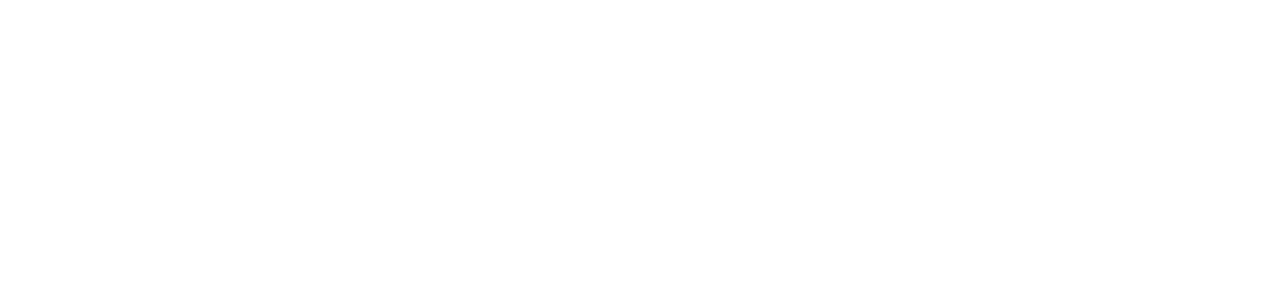
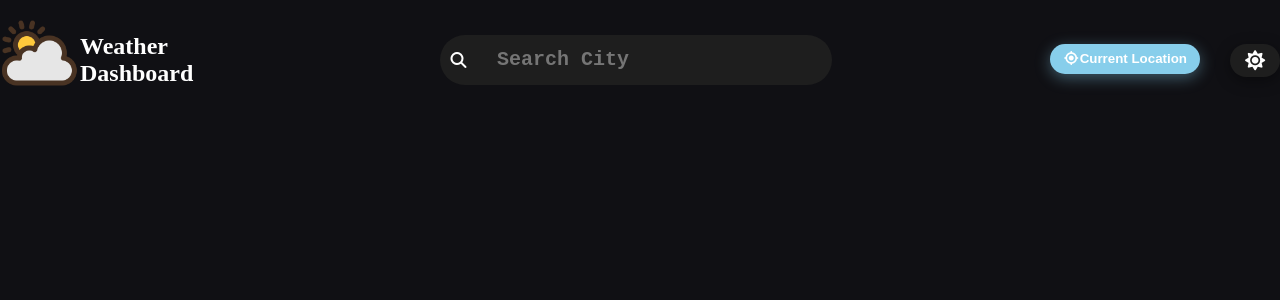
Before and after one commit to Mayanksharma3012/react-weather-app, a React (Vite) app in the folder Weather-Project/: page / in a window 1280 px wide. Shown: the top 300 px of the page. Built offline with nearby package versions, Linux system fonts and the light colour scheme.

Commit message:
Complete header

```diff
--- a/Weather-Project/index.html
+++ b/Weather-Project/index.html
@@ -2,9 +2,10 @@
 <html lang="en">
   <head>
     <meta charset="UTF-8" />
-    <link rel="icon" type="image/svg+xml" href="/favicon.svg" />
+    <link rel="icon" type="image/png+xml" href="/logo.png" />
     <meta name="viewport" content="width=device-width, initial-scale=1.0" />
     <title>weather-project</title>
+    <link rel="stylesheet" href="https://cdnjs.cloudflare.com/ajax/libs/font-awesome/7.0.1/css/all.min.css" integrity="sha512-2SwdPD6INVrV/lHTZbO2nodKhrnDdJK9/kg2XD1r9uGqPo1cUbujc+IYdlYdEErWNu69gVcYgdxlmVmzTWnetw==" crossorigin="anonymous" referrerpolicy="no-referrer" />
   </head>
   <body>
     <div id="root"></div>
--- a/Weather-Project/src/App.jsx
+++ b/Weather-Project/src/App.jsx
@@ -1,7 +1,11 @@
 import './App.css'
+import { Header } from './components/Header'
 
 function App() {
 
+    return(
+        <Header/>
+    )
 }
 
 export default App
--- /dev/null
+++ b/Weather-Project/src/components/Header.css
@@ -0,0 +1,141 @@
+.header{
+    margin-top: 30px;
+    width: 100vw;
+    height: 60px;
+    display: flex;
+    align-items: center;
+    justify-content: center;
+    gap: 17%;
+
+}
+.left-header{
+
+    display: flex;
+}
+.left-header .Logo{
+    width: 80px;
+    height: 80px;
+}
+
+.searchbar {
+    width: 500px;
+    height: 50px;
+    display: flex;
+    background-color: #1e1e1e;
+    align-items: center;
+    border-radius: 28px;
+    gap: 20px;
+    padding: 0 10px; /* Move indentation to container or textarea padding */
+    box-sizing: border-box;
+}
+
+.searchbar textarea {
+    border: none;
+    outline: none;
+    box-shadow: none;
+    background-color: transparent;
+    height: 50px;
+    width: 100%; /* Use 100% to fill container, subtracting gaps/padding automatically */
+    color: white;
+
+    /* FIX 1: Reduce font size to fit height (50px height needs ~20-24px font max) */
+    font-size: 20px;
+    font-weight: bold;
+
+    /* FIX 2: Use padding instead of text-indent to prevent horizontal scrollbar */
+    padding: 0 10px;
+    text-indent: 0; /* Remove text-indent */
+
+    /* FIX 3: Ensure line-height matches height for vertical centering */
+    line-height: 50px;
+
+    resize: none;
+    overflow: hidden; /* Hides scrollbar if text somehow overflows */
+}
+
+.searchbar textarea::placeholder {
+    font-size: 20px;
+}
+
+.right-header{
+    display: flex;
+    gap: 30px;
+}
+
+.right-header .Location {
+    background-color: skyblue;
+    width: 150px;
+    height: 30px;
+    border-radius: 28px;
+    border: none;
+    outline: none;
+
+    /* FIX 1: Add a soft, colored shadow for depth */
+    box-shadow: 0 4px 15px rgba(135, 206, 235, 0.4); /* Skyblue with transparency */
+
+    /* FIX 2: Essential for clickable feel */
+    cursor: pointer;
+
+    /* FIX 3: Smooth transition for hover effects */
+    transition: all 0.3s ease;
+
+    /* Optional: Center text if it's a button */
+    display: flex;
+    align-items: center;
+    justify-content: center;
+    color: white; /* Ensure text is visible on skyblue */
+    font-weight: bold;
+}
+
+.Location:hover {
+    /* FIX 4: Enhance shadow and lift button slightly on hover */
+    box-shadow: 0 6px 20px rgba(135, 206, 235, 0.6);
+    transform: translateY(-2px); /* Lifts the button */
+    filter: brightness(1.05); /* Slightly brightens background */
+}
+
+.Location:active {
+    /* Optional: Press effect */
+    transform: translateY(0);
+    box-shadow: 0 2px 10px rgba(135, 206, 235, 0.4);
+}
+
+.right-header .themeChanger {
+    background-color: #1e1e1e;
+    width: 50px;
+    height: 33px;
+    border-radius: 28px;
+    font-size: large;
+    border: none;
+    outline: none;
+    color: white; /* Ensure text is visible on dark background */
+    font-weight: bold;
+    cursor: pointer; /* Indicates clickability */
+
+    /* Soft dark shadow for depth */
+    box-shadow: 0 4px 15px rgba(0, 0, 0, 0.4);
+
+    /* Smooth transition for hover effects */
+    transition: all 0.3s ease;
+
+    /* Center text */
+    display: flex;
+    align-items: center;
+    justify-content: center;
+}
+
+.right-header .themeChanger:hover {
+    /* Lift effect */
+    transform: translateY(-2px);
+
+    /* Brighten shadow and background slightly */
+    box-shadow: 0 6px 20px rgba(0, 0, 0, 0.6);
+    filter: brightness(1.1);
+}
+
+.right-header .themeChanger:active {
+    /* Press effect */
+    transform: translateY(0);
+    box-shadow: 0 2px 10px rgba(0, 0, 0, 0.3);
+    filter: brightness(0.9);
+}
--- a/Weather-Project/src/components/Header.jsx
+++ b/Weather-Project/src/components/Header.jsx
@@ -0,0 +1,25 @@
+import './Header.css'
+export function Header(){
+
+
+    return(
+        <>
+            <div className="header">
+                <div className="left-header">
+                    <img className="Logo"src="/logo.png" alt="Logo" />
+                    <h2>Weather Dashboard</h2>
+                </div>
+
+                <div className="searchbar">
+                    <i className="fa-solid fa-magnifying-glass"></i>
+                    <textarea type="text" placeholder="Search City" maxLength={3} />
+                </div>
+
+                <div className="right-header">
+                    <button className="Location"><i className="fa-solid fa-location-crosshairs"></i>Current Location</button>
+                    <button className="themeChanger"><i class="fa-solid fa-sun"></i></button>
+                </div>
+            </div>
+        </>
+    );
+}
--- a/Weather-Project/src/index.css
+++ b/Weather-Project/src/index.css
@@ -0,0 +1,6 @@
+body{
+    padding: 0;
+    margin: 0;
+    background-color: #101014;
+    color: white;
+}
```
Also changed, not shown: Weather-Project/public/logo.png (added).
